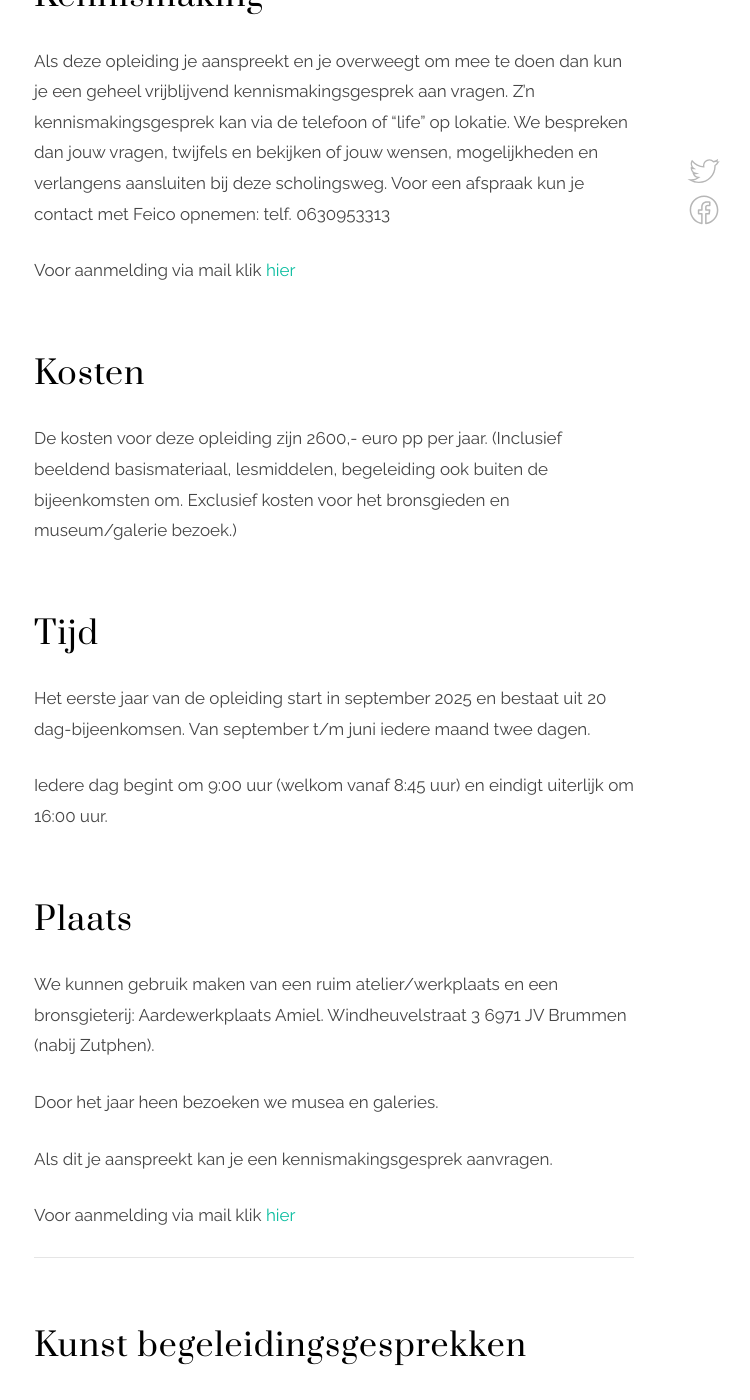
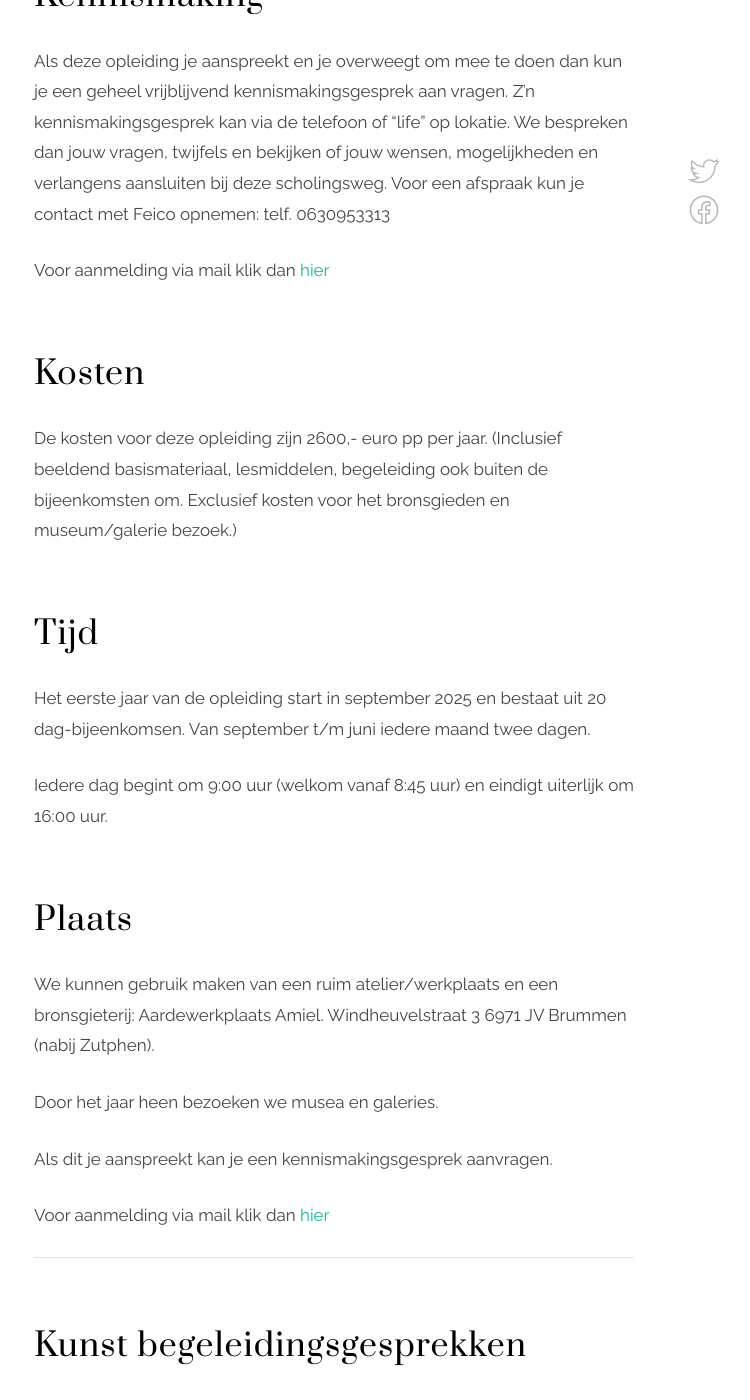
Before and after one commit to feicohajonides2020/feicohajonides2020.github.io, a Jekyll site: the page built from _posts/2019-09-04- Opleiding Organische Beeldhouwkunst.md, in a window 1280 px wide and 1400 px high, scrolled down 2166 px. Shown: the whole window, without its empty margins (306-1056 px from the left). Built offline with Jekyll 4.4.1, drawn with Linux system fonts in a browser that asks for light colours; some of the changed text lies outside the part shown.

Commit message:
Update 2019-09-04- Opleiding Organische Beeldhouwkunst.md

```diff
--- a/_posts/2019-09-04- Opleiding Organische Beeldhouwkunst.md
+++ b/_posts/2019-09-04- Opleiding Organische Beeldhouwkunst.md
@@ -33,7 +33,7 @@ Na het introductie jaar kan je jouw relatie met de organische beeldhouwkunst ver
 Als deze opleiding je aanspreekt en je overweegt om mee te doen dan kun je een geheel vrijblijvend kennismakingsgesprek aan vragen. Z'n kennismakingsgesprek kan via de telefoon of "life" op lokatie.  We bespreken dan jouw vragen, twijfels en bekijken of jouw wensen, mogelijkheden en verlangens aansluiten bij deze scholingsweg.
 Voor een afspraak kun je contact met Feico opnemen: telf. 0630953313
 
-Voor aanmelding via mail klik [hier](contact.md)
+Voor aanmelding via mail klik dan [hier](contact.md)
 
 
 ## Kosten
@@ -58,7 +58,7 @@ Door het jaar heen bezoeken we musea en galeries.
 
 Als dit je aanspreekt kan je een kennismakingsgesprek aanvragen.
 
-Voor aanmelding via mail klik [hier](contact.md)
+Voor aanmelding via mail klik dan [hier](contact.md)
 
 
 
@@ -73,7 +73,7 @@ Er worden beelden gemaakt, kunstzinnige oefeningen gedaan, materialen onderzocht
 
 Als dit je aanspreekt kan je een kennismakingsgesprek aanvragen.
 
-Voor aanmelding via mail klik [hier](contact.md)
+Voor aanmelding via mail klik dan [hier](contact.md)
 
 _________
 
```
